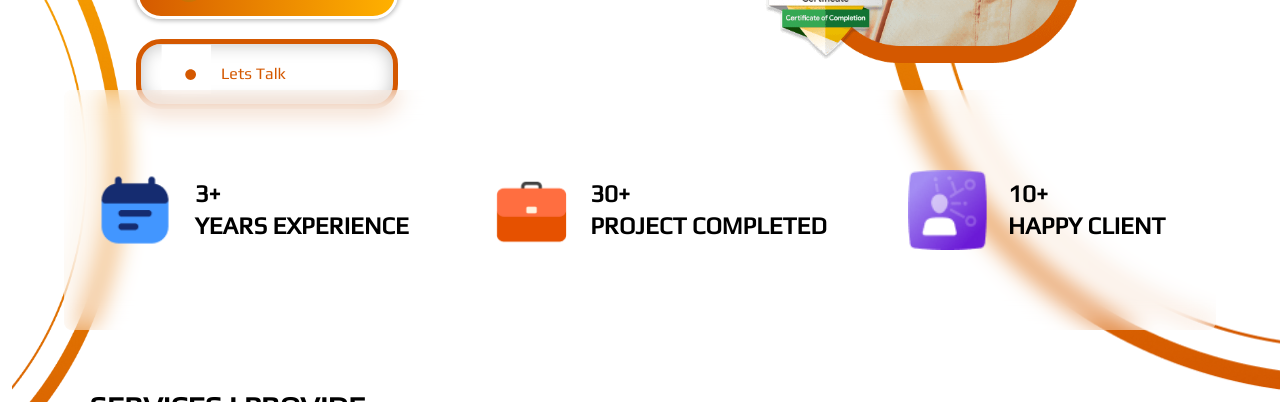
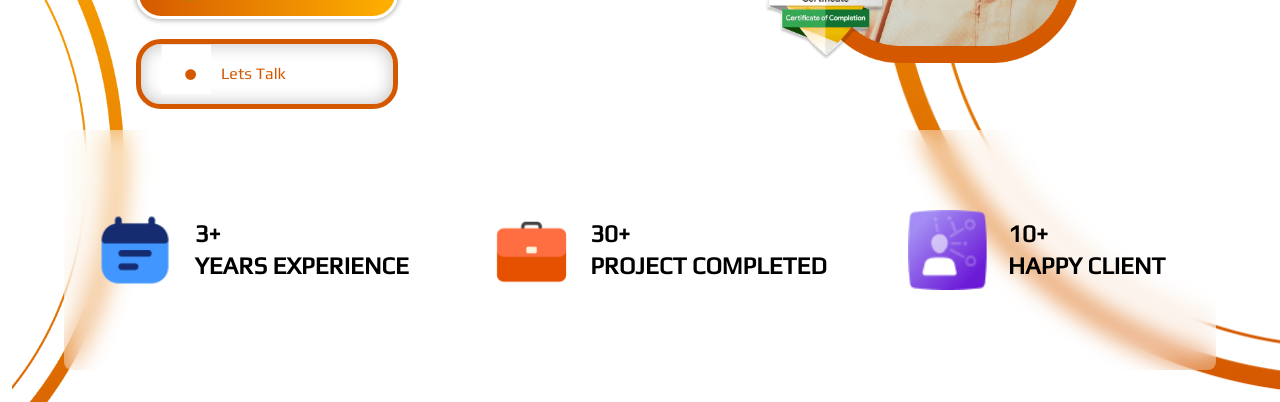
Before and after one commit to Mustapha0611/uxnuhuman, a Vue app: page / in a window 1280 px wide. Shown: the part 550-952 px from the top of the page. Built offline with nearby package versions, Linux system fonts and the light colour scheme; a web font is replaced by a local one; what @splidejs/vue-splide would draw is missing.

Commit message:
fixed some shit

```diff
--- a/src/components/homee/hero.vue
+++ b/src/components/homee/hero.vue
@@ -159,8 +159,8 @@
         </div>
       </section>
     </div>
-    <div class="flex justify-center my-5">
-      <section class="flex items-start md:items-center my-5 flex-col md:flex-row justify-around w-[90%] h-[15rem] bg-white/30 backdrop-blur-md rounded-lg">
+    <div class="flex justify-center md:my-10 my-5">
+      <section class="flex items-start md:items-center md:my-10 flex-col md:flex-row justify-around w-[90%] h-[15rem] bg-white/30 backdrop-blur-md rounded-lg">
         <article v-for="his in histories" class="flex items-center" >
           <div class="w-20 h-20">
             <img :src="his.img" alt="img" class="w-full h-full">
--- a/src/views/Portfolio.vue
+++ b/src/views/Portfolio.vue
@@ -1,6 +1,6 @@
 <template>
     <main>
-        <div class="flex justify-center gap-10 font-semibold play sticky  top-[70px] z-50 bg-gray-50">
+        <div class="flex justify-center gap-10 font-semibold play sticky  top-[59px] z-0 bg-white">
             <router-link :to="{name:'ui'}">UI/UX Design</router-link>
             <router-link :to="{name:'graphics'}">Graphic Design</router-link>
         </div>
```
